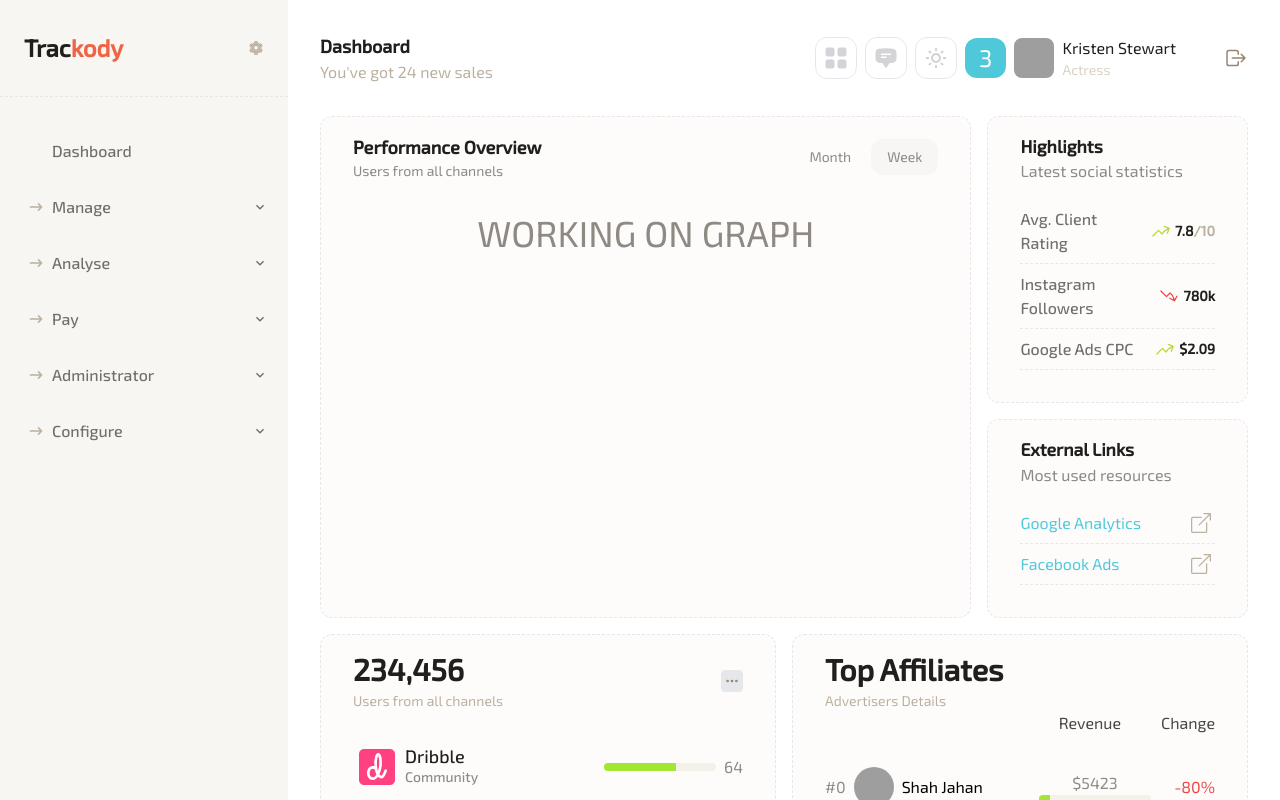
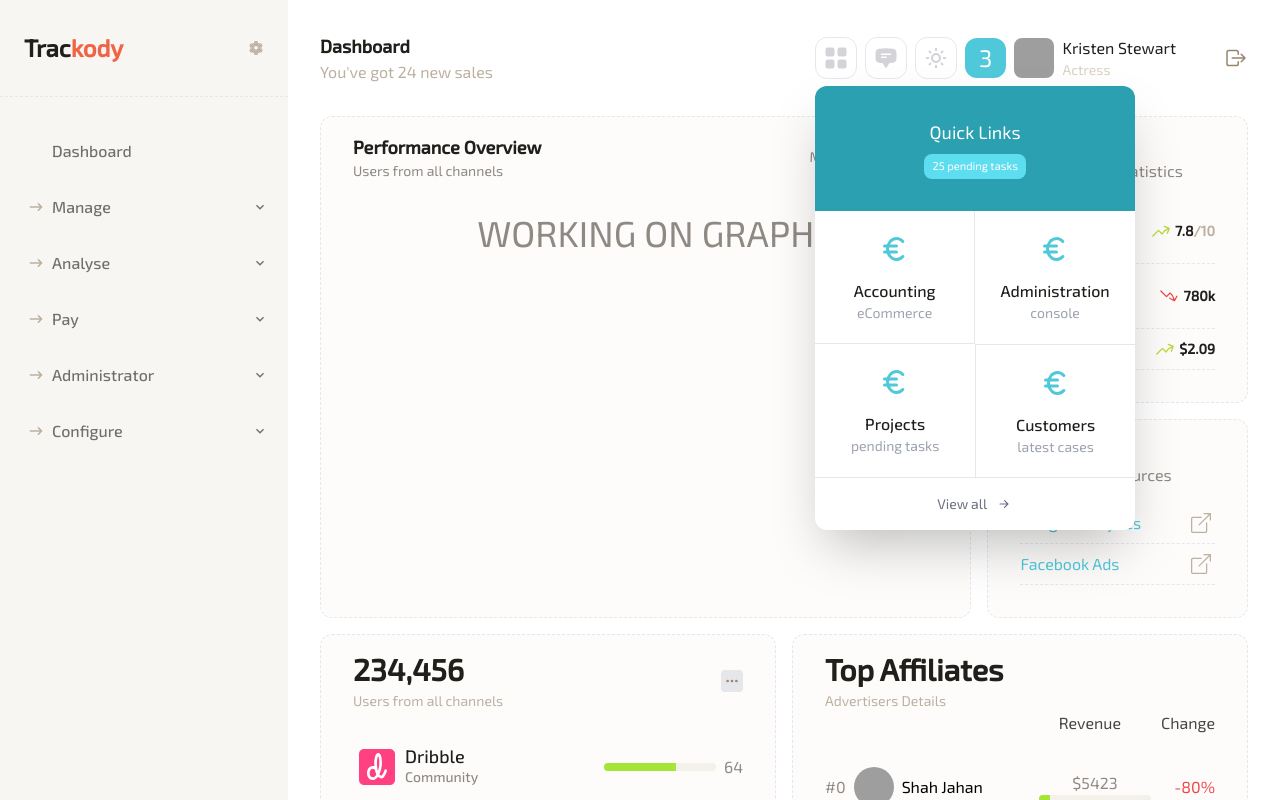
Before and after one commit to napstar-420/trackody-saas-app, a React (Vite) app: page /admin in a window 1280 px wide. Both pictures are taken after a click on the button 836 px from the left and 58 px from the top of the page. Built offline with nearby package versions, Linux system fonts and the light colour scheme; grey boxes are pictures that could not be loaded.

Commit message:
create quick link

```diff
--- a/package.json
+++ b/package.json
@@ -10,6 +10,7 @@
   },
   "dependencies": {
     "autoprefixer": "^10.4.14",
+    "framer-motion": "^10.10.0",
     "prop-types": "^15.8.1",
     "react": "^18.2.0",
     "react-dom": "^18.2.0",
--- a/src/components/profileHeader.jsx
+++ b/src/components/profileHeader.jsx
@@ -1,16 +1,25 @@
-import React from 'react';
+import React, { useState } from 'react';
+import PropTypes from 'prop-types';
 import { NavLink } from 'react-router-dom';
 import { BiSun } from 'react-icons/bi';
-import { BsGridFill } from 'react-icons/bs';
+import { BsGridFill, BsArrowRightShort } from 'react-icons/bs';
 import { HiChatBubbleBottomCenterText } from 'react-icons/hi2';
 import { IoLogOutOutline } from 'react-icons/io5';
+import { TbCurrencyEuro } from 'react-icons/tb';
+import { AnimatePresence, motion } from 'framer-motion';
 
 export default function ProfileHeader() {
+  const [isQuickLinksOpen, setIsQuickLinksOpen] = useState(false);
+
   return (
-    <div className='flex gap-2 items-center'>
-      <button className='p-2 text-2xl border rounded-xl text-zinc-300 hover:text-primary hover:border-primary transition-colors'>
+    <div className='flex gap-2 items-center relative'>
+      <button
+        className='p-2 text-2xl border rounded-xl text-zinc-300 hover:text-primary hover:border-primary transition-colors'
+        onClick={() => setIsQuickLinksOpen(!isQuickLinksOpen)}
+      >
         <BsGridFill />
       </button>
+      <QuickLinks isOpen={isQuickLinksOpen} />
       <button className='p-2 text-2xl border rounded-xl text-zinc-300 hover:text-primary hover:border-primary transition-colors'>
         <HiChatBubbleBottomCenterText />
       </button>
@@ -29,13 +38,102 @@ export default function ProfileHeader() {
           }}
         ></div>
         <div>
-          <NavLink to={'/admin/profile'} className='text-light_text hover:text-primary'>Kristen Stewart</NavLink>
+          <NavLink
+            to={'/admin/profile'}
+            className='text-light_text hover:text-primary'
+          >
+            Kristen Stewart
+          </NavLink>
           <p className='text-sm text-light_500'>Actress</p>
         </div>
         <button className='ml-10 text-2xl text-light_700 hover:text-light_900_darker'>
-            <IoLogOutOutline />
+          <IoLogOutOutline />
         </button>
       </div>
     </div>
   );
 }
+
+function QuickLinks({ isOpen }) {
+  const links = [
+    {
+      label: 'Accounting',
+      desc: 'eCommerce',
+      Icon: TbCurrencyEuro,
+    },
+    {
+      label: 'Administration',
+      desc: 'console',
+      Icon: TbCurrencyEuro,
+    },
+    {
+      label: 'Projects',
+      desc: 'pending tasks',
+      Icon: TbCurrencyEuro,
+    },
+    {
+      label: 'Customers',
+      desc: 'latest cases',
+      Icon: TbCurrencyEuro,
+    },
+  ];
+
+  return (
+    <AnimatePresence>
+      {isOpen && (
+        <motion.div
+          className='absolute w-80 transition-all bg-white rounded-xl overflow-hidden shadow-2xl'
+          style={{ left: 0, top: 50 }}
+          initial={{ opacity: 0, y: 10 }}
+          animate={{ opacity: 1, y: 0, transitionTimingFunction: 'ease' }}
+          exit={{ opacity: 0, y: 20 }}
+          transition={{ duration: 0.3 }}
+        >
+          <div>
+            <div className='bg-[#2aa0b0] text-center py-8'>
+              <h2 className='text-white text-lg'>Quick Links</h2>
+              <span className='text-[0.7rem] bg-primary_lighten text-white px-2 py-1 rounded-lg inline-block mt-2'>
+                25 pending tasks
+              </span>
+            </div>
+            <div className='grid grid-cols-2'>
+              {links.map((link, index) => {
+                const { label, desc, Icon } = link;
+                return (
+                  <div
+                    key={index}
+                    className={`flex flex-col hover:bg-gray-100 items-center py-5 cursor-pointer ${
+                      index === 0
+                        ? 'border-b border-r'
+                        : index === links.length - 1
+                        ? 'border-t border-l'
+                        : ''
+                    }`}
+                  >
+                    <p>
+                      <Icon className='text-4xl text-primary' />
+                    </p>
+                    <h3 className='text-light_text font-medium mt-3'>
+                      {label}
+                    </h3>
+                    <p className='text-sm text-gray-400'>{desc}</p>
+                  </div>
+                );
+              })}
+            </div>
+            <div className='border-t py-4 text-center'>
+              <button className='m-auto text-gray-500 hover:text-primary transition-colors flex items-center gap-2 text-sm '>
+                View all
+                <BsArrowRightShort className='text-lg' />
+              </button>
+            </div>
+          </div>
+        </motion.div>
+      )}
+    </AnimatePresence>
+  );
+}
+
+QuickLinks.propTypes = {
+  isOpen: PropTypes.bool,
+};
```
Also changed, not shown: 1 other file (tests, documents, lock files or other folders).
